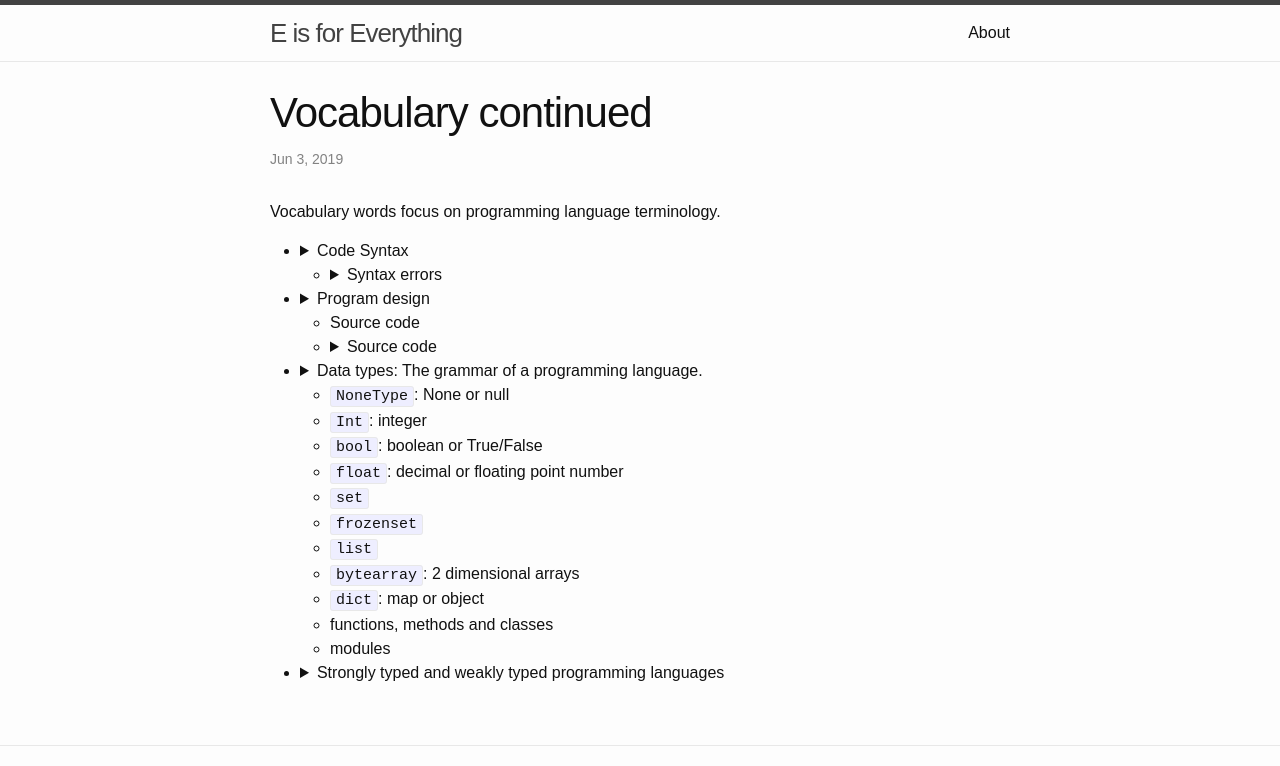
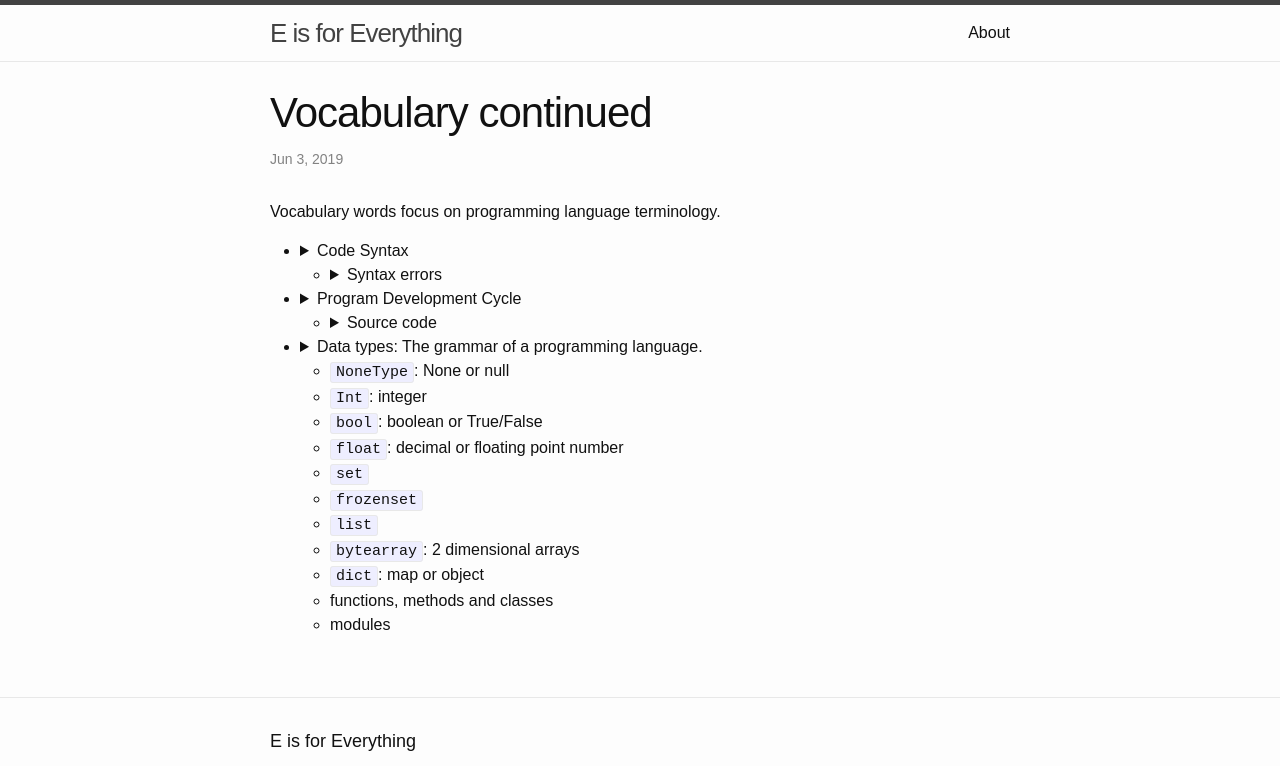
Before and after one commit to emilyannemoses/blog, a Jekyll site: the page built from _posts/2019-06-03-vocabulary-continued.md, in a window 1280 px wide, cut to the strip 0-766 px from the top of the page. Built offline with Jekyll 4.4.1, drawn with Linux system fonts in a browser that asks for light colours.

Commit message:
adding second page of vocab

```diff
--- a/_posts/2019-06-03-vocabulary-continued.md
+++ b/_posts/2019-06-03-vocabulary-continued.md
@@ -8,26 +8,32 @@
 - <details>
     <summary>Code Syntax</summary>
     <br>
-        Text here
+        Code syntax are a set of rules that must strictly be followed when writing a program. Syntax is language-specific. The syntax rules dictaet how key words, oeprators and various punctuation characters must be used in a program.
     <br><br>
     </details>
     - <details>
         <summary>Syntax errors</summary>
         <br>
-            Text here
+            A syntax error is a mistake such as a misspelled key word, a missing punctuation character, or the incorrect use of an operator. Each programming language will have its own way of alerting the developer of a syntax error.
         <br><br>
         </details>
 - <details>
-    <summary>Program design</summary>
+    <summary>Program Development Cycle</summary>
     <br>
-        Text here
+        The steps to the development cycle of a software program:
+        <br><br>
+        - Design the program<br>
+        - Write the tests<br>
+        - Write the code to the tests<br>
+        - Correct syntax errors<br>
+        - Test the program<br>
+        - Correct logic erros<br>
     <br><br>
     </details>
-    - Source code
     - <details>
         <summary>Source code</summary>
         <br>
-            Text here
+            The code that is written for a particular piece of software.
         <br><br>
         </details>
 - <details>
@@ -49,9 +55,3 @@
     - `dict`: map or object
     - functions, methods and classes
     - modules
-- <details>
-    <summary>Strongly typed and weakly typed programming languages</summary>
-    <br>
-        Text here
-    <br><br>
-    </details>
```
